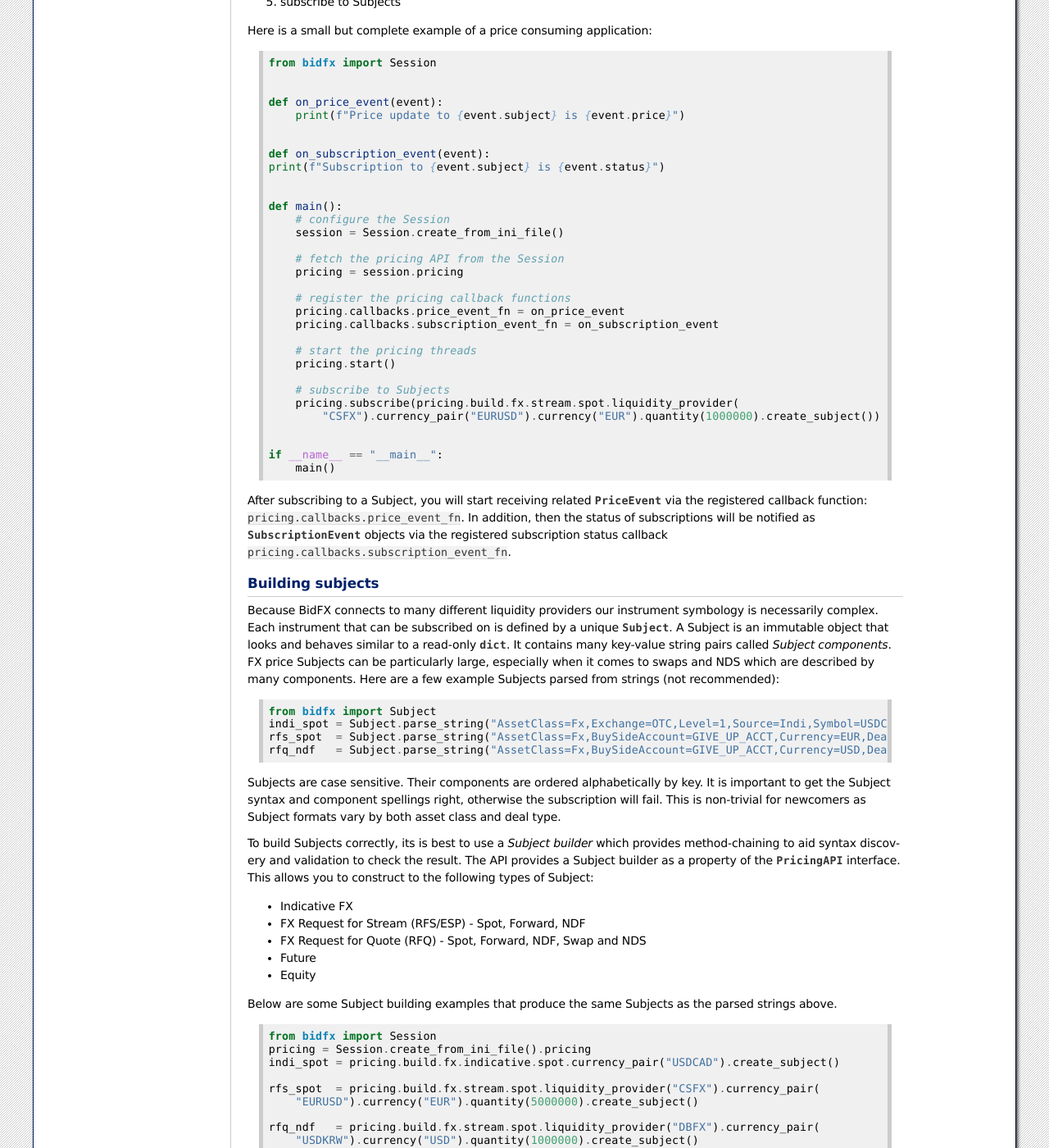
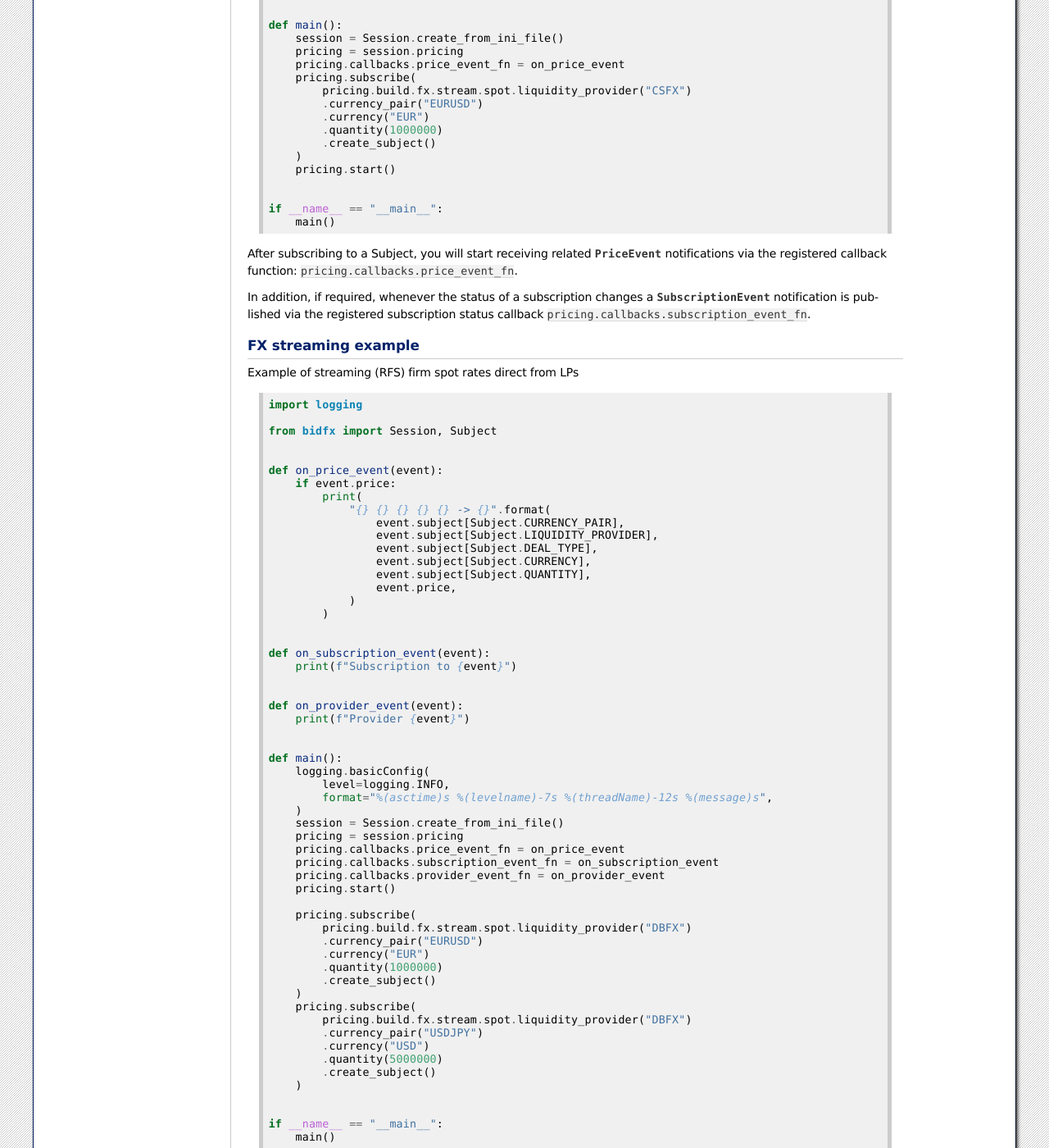
Before and after one commit to bidfx/bidfx-api-py, a Sphinx documentation site: the page built from docs/user_guide.rst, in a window 1280 px wide and 1400 px high, scrolled down 1582 px. Shown: the whole window at 82% size. Built offline with Sphinx 7.4.7, drawn with Linux system fonts in a browser that asks for light colours; some of the changed text lies outside the part shown.

```diff
--- a/docs/user_guide.rst
+++ b/docs/user_guide.rst
@@ -33,33 +33,18 @@ When available, you will be able to clone the API with the following command.
 
 .. code-block:: python
 
-    git clone https://github.com/bidfx/bidfx-api-python.git
-
-
-Source distribution
--------------------
-
-Early adopters of the API are provided with a Python source distribution.
-This is a gzipped tar file containing a versioned release of the API.
-You unpack the source distribution as follows.
-Note, you may have a different version number to the example below.
-
-.. code-block:: sh
-
-    tar -xf bidfx-api-python-0.1.0.tar.gz
-    cd bidfx-api-python-0.1.0
+    git clone https://github.com/bidfx/bidfx-api-py.git
 
 
 Installation
 ------------
 
-Once you have the library code unpacked you need to install it.
 The library is setup to use the ``pip`` package manager.
-It can be installed running ``pip`` from the top-level directory.
+It can be installed running ``pip`` as follows.
 
 .. code-block:: sh
 
-    pip install .
+    pip install bidfx-api
 
 
 Session configuration
@@ -111,6 +96,10 @@ The normal pattern for using the pricing API is:
 4. start the pricing threads
 5. subscribe to Subjects
 
+
+Minimal example
+---------------
+
 Here is a small but complete example of a price consuming application:
 
 
@@ -120,30 +109,21 @@ Here is a small but complete example of a price consuming application:
 
 
     def on_price_event(event):
-        print(f"Price update to {event.subject} is {event.price}")
-
-
-    def on_subscription_event(event):
-    print(f"Subscription to {event.subject} is {event.status}")
+        print(f"Price update to {event}")
 
 
     def main():
-        # configure the Session
         session = Session.create_from_ini_file()
-
-        # fetch the pricing API from the Session
         pricing = session.pricing
-
-        # register the pricing callback functions
         pricing.callbacks.price_event_fn = on_price_event
-        pricing.callbacks.subscription_event_fn = on_subscription_event
-
-        # start the pricing threads
+        pricing.subscribe(
+            pricing.build.fx.stream.spot.liquidity_provider("CSFX")
+            .currency_pair("EURUSD")
+            .currency("EUR")
+            .quantity(1000000)
+            .create_subject()
+        )
         pricing.start()
-
-        # subscribe to Subjects
-        pricing.subscribe(pricing.build.fx.stream.spot.liquidity_provider(
-            "CSFX").currency_pair("EURUSD").currency("EUR").quantity(1000000).create_subject())
 
 
     if __name__ == "__main__":
@@ -151,9 +131,77 @@ Here is a small but complete example of a price consuming application:
 
 
 After subscribing to a Subject, you will start receiving related `PriceEvent`
-via the registered callback function: ``pricing.callbacks.price_event_fn``.
-In addition, then the status of subscriptions will be notified as `SubscriptionEvent` objects via the
+notifications via the registered callback function: ``pricing.callbacks.price_event_fn``.
+
+In addition, if required, whenever the status of a subscription changes a `SubscriptionEvent` notification is published via the
 registered subscription status callback ``pricing.callbacks.subscription_event_fn``.
+
+
+FX streaming example
+--------------------
+
+Example of streaming (RFS) firm spot rates direct from LPs
+
+.. code-block:: python
+
+    import logging
+
+    from bidfx import Session, Subject
+
+
+    def on_price_event(event):
+        if event.price:
+            print(
+                "{} {} {} {} {} -> {}".format(
+                    event.subject[Subject.CURRENCY_PAIR],
+                    event.subject[Subject.LIQUIDITY_PROVIDER],
+                    event.subject[Subject.DEAL_TYPE],
+                    event.subject[Subject.CURRENCY],
+                    event.subject[Subject.QUANTITY],
+                    event.price,
+                )
+            )
+
+
+    def on_subscription_event(event):
+        print(f"Subscription to {event}")
+
+
+    def on_provider_event(event):
+        print(f"Provider {event}")
+
+
+    def main():
+        logging.basicConfig(
+            level=logging.INFO,
+            format="%(asctime)s %(levelname)-7s %(threadName)-12s %(message)s",
+        )
+        session = Session.create_from_ini_file()
+        pricing = session.pricing
+        pricing.callbacks.price_event_fn = on_price_event
+        pricing.callbacks.subscription_event_fn = on_subscription_event
+        pricing.callbacks.provider_event_fn = on_provider_event
+        pricing.start()
+
+        pricing.subscribe(
+            pricing.build.fx.stream.spot.liquidity_provider("DBFX")
+            .currency_pair("EURUSD")
+            .currency("EUR")
+            .quantity(1000000)
+            .create_subject()
+        )
+        pricing.subscribe(
+            pricing.build.fx.stream.spot.liquidity_provider("DBFX")
+            .currency_pair("USDJPY")
+            .currency("USD")
+            .quantity(5000000)
+            .create_subject()
+        )
+
+
+    if __name__ == "__main__":
+        main()
+
 
 
 Building subjects
```
Also changed, not shown: DEVELOPMENT.md (+17 -8 lines), README.md (+20 -24 lines), 1 other file.
